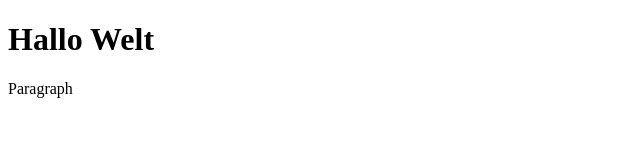
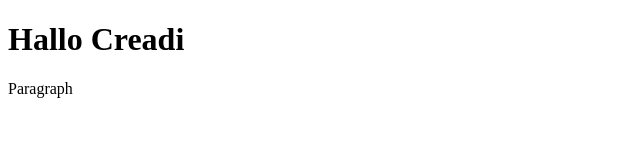
Before and after one commit to AcnaMask/Mask, a plain HTML site: page index.html in a window 1280 px wide. Shown: the full height of the page, 0-640 px from the left. Drawn offline with Linux system fonts and the light colour scheme.

Commit message:
Change title

```diff
--- a/index.html
+++ b/index.html
@@ -5,7 +5,7 @@
     <title>Hallo</title>
   </head>
   <body>
-    <h1>Hallo Welt</h1>
+    <h1>Hallo Creadi</h1>
     <p>Paragraph</p>
   </body>
 </html>
```
